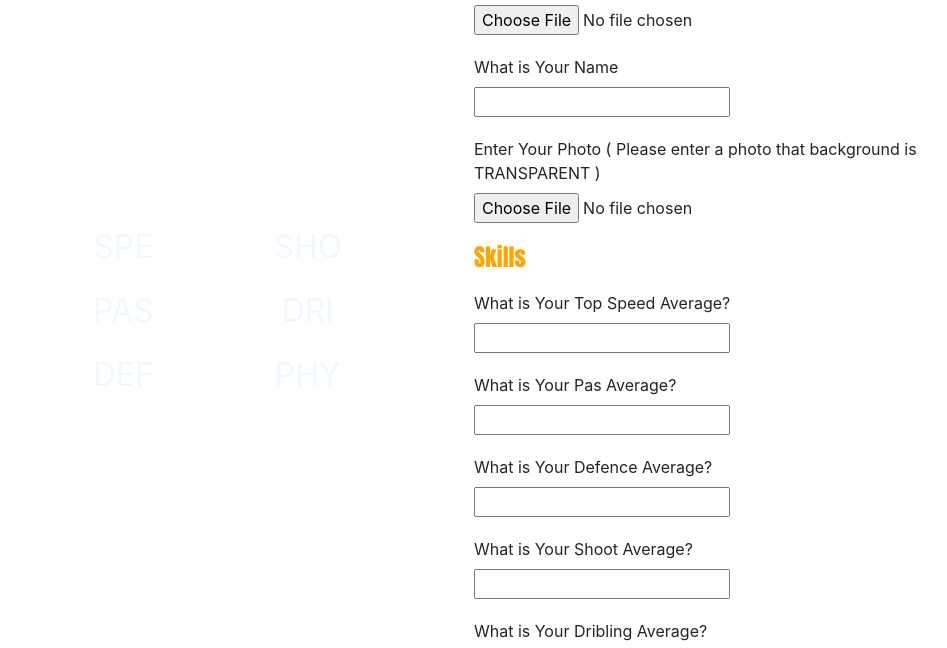
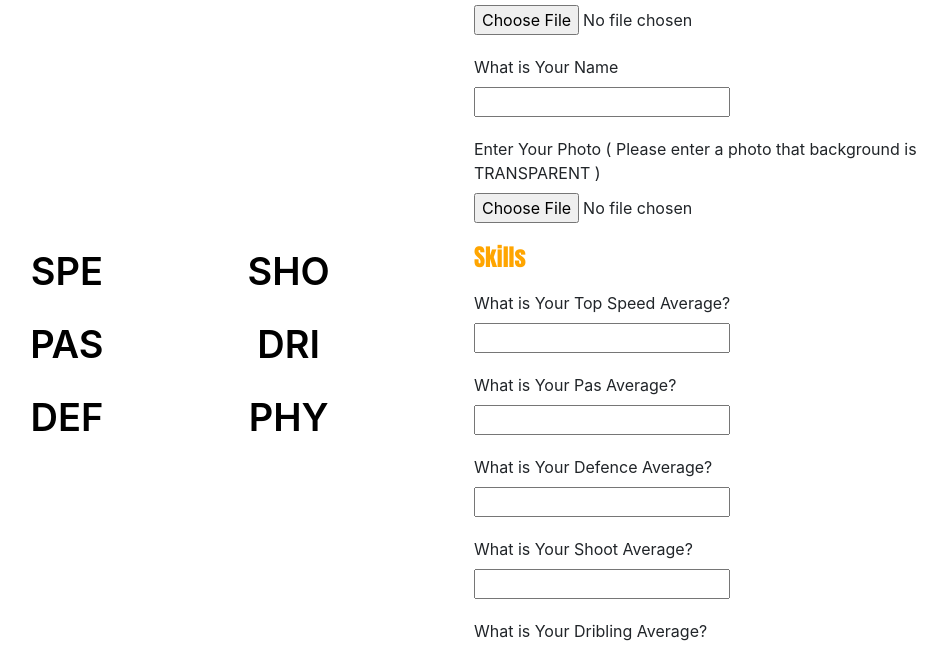
Before and after one commit to Alizadekh/Fut-Card-Generator, a plain HTML site: page index.html in a window 1280 px wide. Shown: the part 986-1634 px from the top of the page, without its empty margins (143-1090 px from the left). Drawn offline with nearby package versions, Linux system fonts and the light colour scheme.

Commit message:
fixinf some bugs

```diff
--- a/assets/css/style.scss
+++ b/assets/css/style.scss
@@ -44,7 +44,7 @@
     }
     .top {
       position: absolute;
-      left: 185px;
+      left: 165px;
       top: 100px;
       .info {
         display: flex;
@@ -54,7 +54,7 @@
           text-align: center;
           font-weight: 700;
           font-size: 64px;
-          color: wheat;
+          color: rgb(0, 0, 0);
           margin: 0;
           padding: 0px;
           &:first-child {
@@ -73,7 +73,7 @@
       }
       .pic {
         position: absolute;
-        top: 13px;
+        bottom: -20px;
         z-index: -1;
         img {
           width: 470%;
@@ -82,10 +82,10 @@
     }
     .bottom {
       position: absolute;
-      top: 575px;
-      left: 110px;
+      top: 595px;
+      left: 35px;
       text-align: center;
-      color: aliceblue;
+      color: rgb(0, 0, 0);
       #name {
         font-size: 75px;
       }
@@ -95,7 +95,8 @@
         flex-wrap: wrap;
         p {
           width: 50%;
-          font-size: 32px;
+          font-size: 38px;
+          font-weight: 600;
         }
       }
     }
```
Also changed, not shown: assets/css/style.css, assets/img/futcard-1.png, 1 other file.
